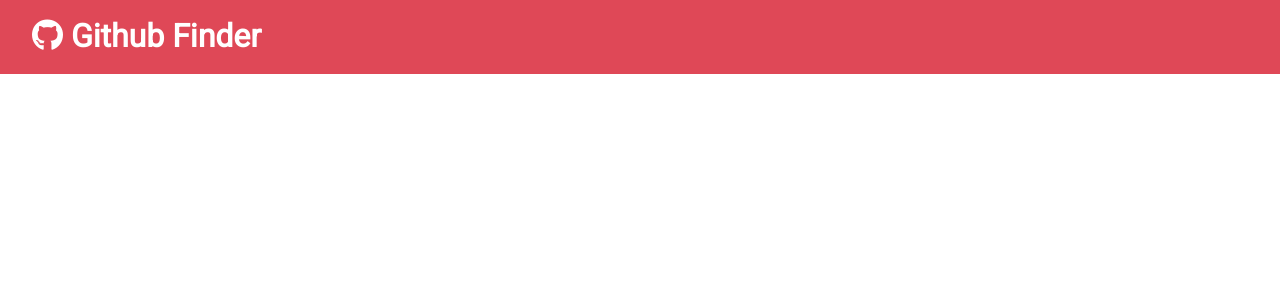
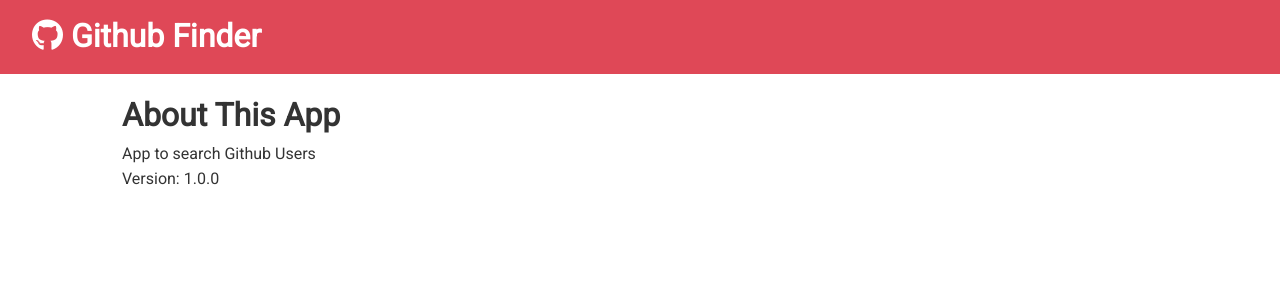
Before and after one commit to MananDoshi1301/Github-Finder-React, a React (Create React App) app: page /about in a window 1280 px wide. Shown: the top 300 px of the page. Built offline with nearby package versions, Linux system fonts and the light colour scheme.

Commit message:
About Page created and Routed!

```diff
--- a/src/App.js
+++ b/src/App.js
@@ -6,6 +6,7 @@
 import Alert from './components/layouts/Alert';
 import './App.css';
 import axios from 'axios';
+import About from './components/pages/About';
 
 class App extends Component {
   state = {
@@ -57,6 +58,9 @@
                     <Users loading={loading} users={users} />
                   </Fragment>
                 }} />
+              <Route
+                exact path={'/about'}
+                component={About} />
             </Switch>
 
           </div>
--- /dev/null
+++ b/src/components/pages/About.js
@@ -0,0 +1,13 @@
+import React, { Fragment } from 'react'
+
+const About = () => {
+  return (
+    <Fragment>
+      <h1>About This App</h1>
+      <p>App to search Github Users</p>
+      <p>Version: 1.0.0</p>
+    </Fragment>
+  )
+}
+
+export default About
```
